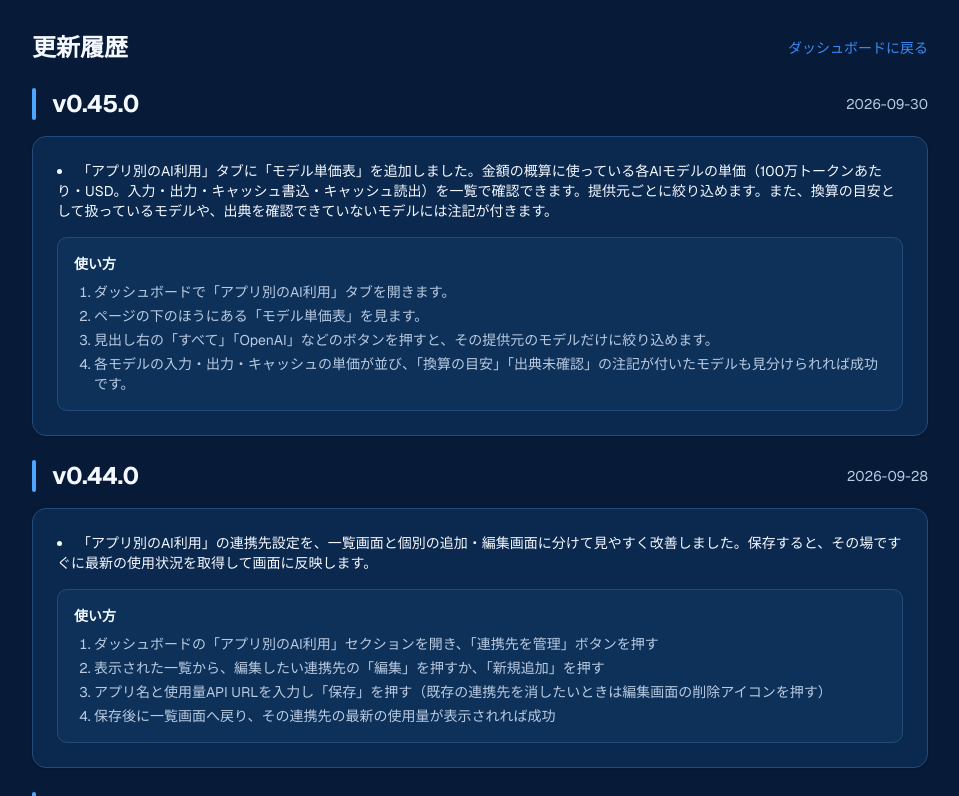
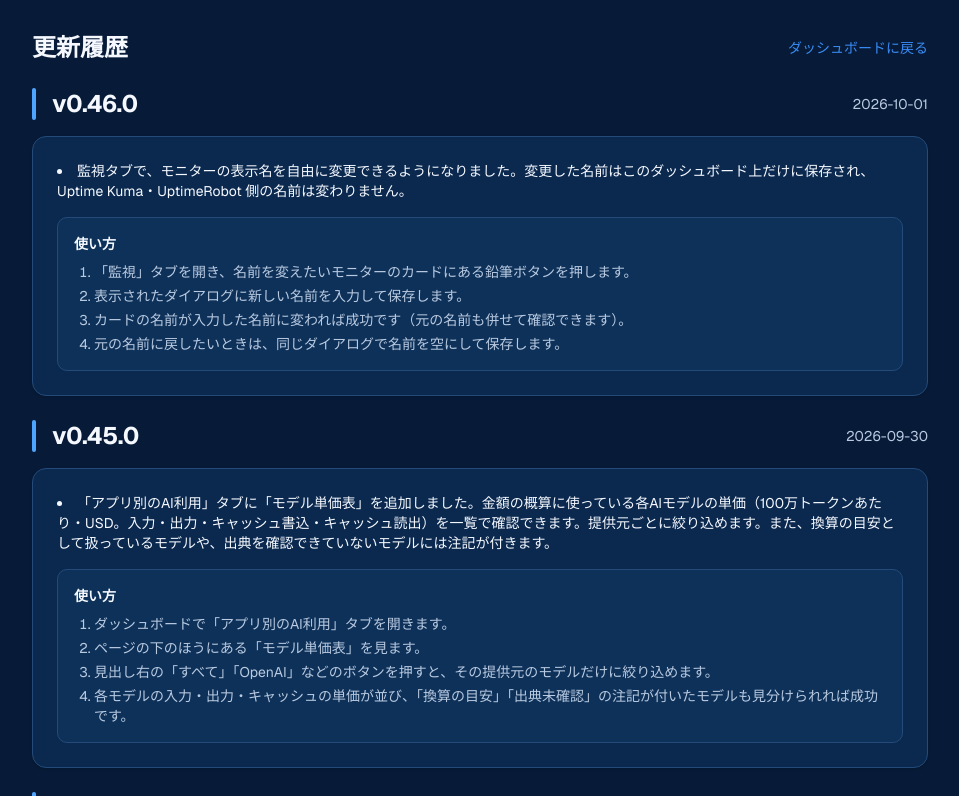
Before and after one commit to guchi-apps/ops-dashboard, a Next.js app: page /changelog in a window 1280 px wide. Shown: the top 796 px of the page, without its empty margins (160-1119 px from the left). Built offline with nearby package versions, Linux system fonts and the light colour scheme.

Commit message:
v0.46.0をリリースする。

```diff
--- a/package.json
+++ b/package.json
@@ -1,6 +1,6 @@
 {
   "name": "ops-dashboard",
-  "version": "0.45.1",
+  "version": "0.46.0",
   "private": true,
   "scripts": {
     "dev": "next dev",
--- a/src/data/changelog.ts
+++ b/src/data/changelog.ts
@@ -13,6 +13,19 @@ export interface ChangelogEntry {
 
 // 新しいバージョンを配列の先頭に追記していく（changelog-ja skill の運用ルールに従う）
 export const changelog: ChangelogEntry[] = [
+    {
+        version: "0.46.0",
+        date: "2026-10-01",
+        changes: [
+            "監視タブで、モニターの表示名を自由に変更できるようになりました。変更した名前はこのダッシュボード上だけに保存され、Uptime Kuma・UptimeRobot 側の名前は変わりません。",
+        ],
+        usage: [
+            "「監視」タブを開き、名前を変えたいモニターのカードにある鉛筆ボタンを押します。",
+            "表示されたダイアログに新しい名前を入力して保存します。",
+            "カードの名前が入力した名前に変われば成功です（元の名前も併せて確認できます）。",
+            "元の名前に戻したいときは、同じダイアログで名前を空にして保存します。",
+        ],
+    },
     {
         version: "0.45.0",
         date: "2026-09-30",
```
Also changed, not shown: 1 other file (tests, documents, lock files or other folders).
